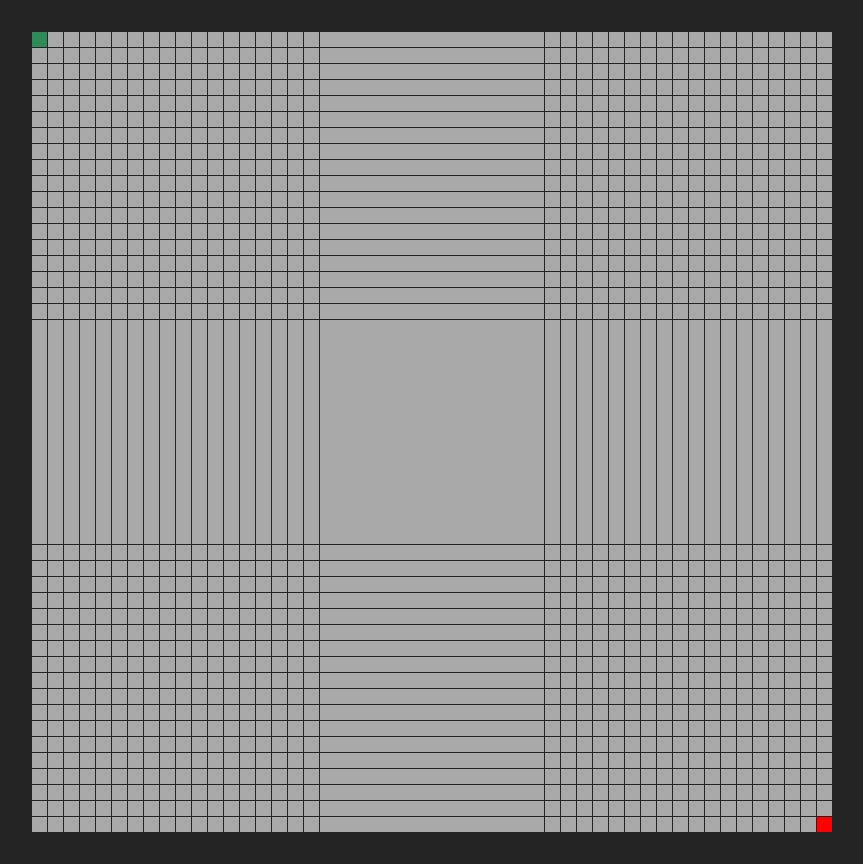
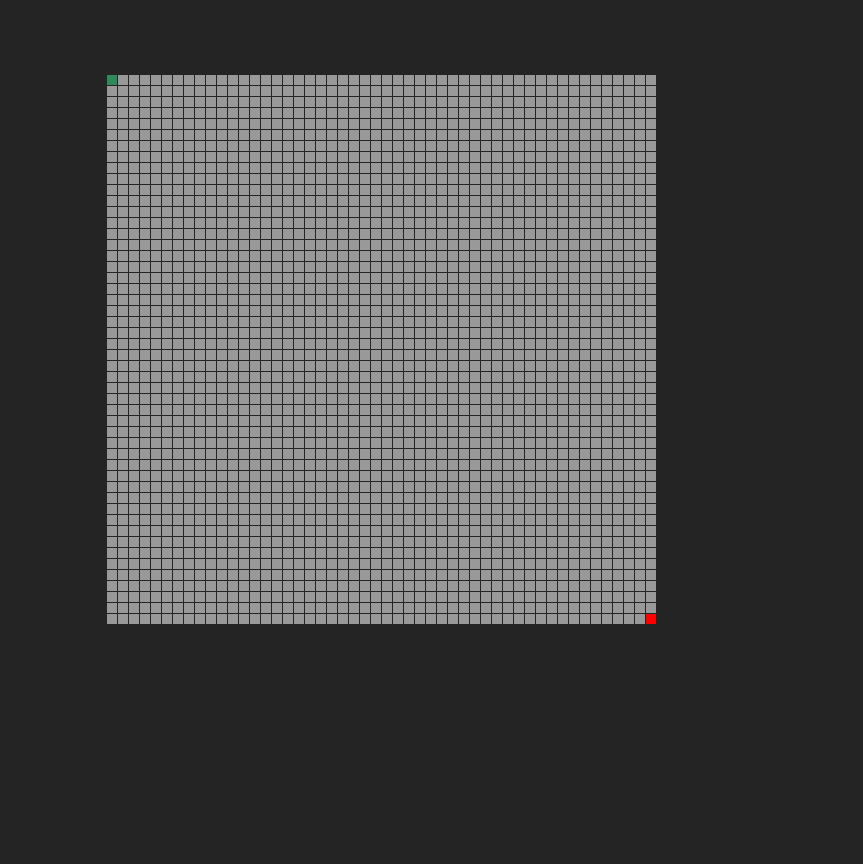
Before and after one commit to Dragonfyle/dijkstra-s-algorythm-visualization, a React (Vite) app: page / in a window 1280 px wide. Shown: the whole page, without its empty margins (208-1071 px from the left). After the commit the page ends 800 px from the top, so only its background shows below. Built offline with nearby package versions, Linux system fonts and the light colour scheme.

Commit message:
rework app to use canvas instead of divs

```diff
--- a/package.json
+++ b/package.json
@@ -10,8 +10,10 @@
     "preview": "vite preview"
   },
   "dependencies": {
+    "konva": "^9.3.6",
     "react": "^18.2.0",
     "react-dom": "^18.2.0",
+    "react-konva": "^18.2.10",
     "styled-components": "^6.1.8"
   },
   "devDependencies": {
--- a/src/components/Board.parts.ts
+++ b/src/components/Board.parts.ts
@@ -1,24 +1,6 @@
 import styled from "styled-components";
-import { getBackgroundColor } from "./Board.utils";
-import { GRID_SIDE_LENGTH } from "../config/initialConfig";
-import { SquareStatus } from "../types/board.types";
 
 export const BoardWrapper = styled.main`
   display: flex;
   user-select: none;
 `;
-
-export const GridWrapper = styled.div`
-  display: grid;
-  grid-template-columns: repeat(${GRID_SIDE_LENGTH}, 1fr);
-  grid-template-rows: repeat(${GRID_SIDE_LENGTH}, 1fr);
-  height: 800px;
-  width: 800px;
-  gap: 0.8px;
-`;
-
-export const Square = styled.div<{ $status: SquareStatus }>`
-  background-color: ${getBackgroundColor};
-  height: 100%;
-  width: 100%;
-`;
--- a/src/components/Board.tsx
+++ b/src/components/Board.tsx
@@ -1,17 +1,24 @@
 import React, { useEffect, useState } from "react";
-import { initialMatrix, SQUARE_STATUS_MAP } from "./Board.utils";
-import { DEFAULT_END_POS, DEFAULT_START_POS } from "../config/initialConfig";
+import {
+  getBackgroundColor,
+  initialMatrix,
+  SQUARE_STATUS_MAP,
+} from "./Board.utils";
+import { CONFIGURATION as CONF, defaults } from "../config/initialConfig";
 import { getAdjacencyList, stringifyVector } from "../utils/adjacencyList";
 import { Matrix, OnOff, StartEnd, Vector } from "../types/board.types";
 import * as P from "./Board.parts";
 import useDijkstras from "../utils/dijkstras";
+import { Layer, Rect, Stage } from "react-konva";
+import { KonvaEventObject } from "konva/lib/Node";
 
 export default function Board() {
   const [matrix, setMatrix] = useState<Matrix>(initialMatrix);
-  const [start, setStart] = useState<Vector>(DEFAULT_START_POS);
-  const [end, setEnd] = useState<Vector>(DEFAULT_END_POS);
+  const [start, setStart] = useState<Vector>(defaults.StartPos);
+  const [end, setEnd] = useState<Vector>(defaults.EndPos);
   const [adjacencyList, setAdjacencyList] = useState(getAdjacencyList(matrix));
   const [version, setVersion] = useState(0);
+  const [zoom, setZoom] = useState(1);
 
   useDijkstras({
     // matrix,
@@ -37,13 +44,13 @@ export default function Board() {
   }
 
   function updateMatrixStartEnd(array: Vector, method: StartEnd) {
-    const refMap = {
+    const stateMap = {
       start: start,
       end: end,
     };
     const status = SQUARE_STATUS_MAP[method];
     const [row, col] = array;
-    const [prevRow, prevCol] = refMap[method];
+    const [prevRow, prevCol] = stateMap[method];
 
     setMatrix((prev) => {
       const previous = JSON.parse(JSON.stringify(prev));
@@ -55,42 +62,48 @@ export default function Board() {
     method === "end" ? setEnd([row, col]) : setStart([row, col]);
   }
 
-  function handleMouseOver(e: React.MouseEvent, [rowIdx, colIdx]: Vector) {
-    e.preventDefault();
-    e.stopPropagation();
+  function handleLeftClick(
+    e: KonvaEventObject<MouseEvent>,
+    [rowIdx, colIdx]: Vector
+  ) {
+    e.evt.preventDefault();
+    e.evt.stopPropagation();
 
-    if (e.buttons === 1) {
-      if (e.ctrlKey) {
+    let buttonProperty: "button" | "buttons" | undefined;
+    let primaryBtnId: 0 | 1 | undefined;
+
+    switch (e.type) {
+      case "click":
+        buttonProperty = "button";
+        primaryBtnId = 0;
+        break;
+      case "mousemove":
+        buttonProperty = "buttons";
+        primaryBtnId = 1;
+        break;
+    }
+    if (!buttonProperty || primaryBtnId === undefined) return;
+
+    if (e.evt[buttonProperty] === primaryBtnId) {
+      if (e.evt.ctrlKey) {
         setSquaresOnOff([rowIdx, colIdx], "off");
-      } else if (e.shiftKey) {
+        setVersion(Math.random());
+      } else if (e.evt.shiftKey) {
         setSquaresOnOff([rowIdx, colIdx], "on");
+        setVersion(Math.random());
+      } else {
+        setStartEndPos([rowIdx, colIdx], "start");
+        setVersion(Math.random());
       }
+    } else if (e.evt[buttonProperty] === 2) {
+      setStartEndPos([rowIdx, colIdx], "end");
       setVersion(Math.random());
     }
   }
 
-  function handleLeftClick(e: React.MouseEvent, [rowIdx, colIdx]: Vector) {
-    e.preventDefault();
-    e.stopPropagation();
-
-    if (e.ctrlKey) {
-      setSquaresOnOff([rowIdx, colIdx], "off");
-      setVersion(Math.random());
-    } else if (e.shiftKey) {
-      setSquaresOnOff([rowIdx, colIdx], "on");
-      setVersion(Math.random());
-    } else {
-      setStartEndPos([rowIdx, colIdx], "start");
-      setVersion(Math.random());
-    }
-  }
-
-  function handleRightClick(e: React.MouseEvent, [rowIdx, colIdx]: Vector) {
-    e.preventDefault();
-    e.stopPropagation();
-
-    setStartEndPos([rowIdx, colIdx], "end");
-    setVersion(Math.random());
+  function handleRightClick(e: KonvaEventObject<MouseEvent>) {
+    e.evt.preventDefault();
+    e.evt.stopPropagation();
   }
 
   function setSquaresOnOff(array: Vector, method: OnOff) {
@@ -112,32 +125,60 @@ export default function Board() {
     setVersion(Math.random());
   }
 
+  const squareConfig = {
+    sideLength:
+      (CONF.KONVA.STAGE.WIDTH /
+        (CONF.NUM_SQUARES * CONF.KONVA.SQUARE.SPACING_COEF)) *
+      zoom,
+    posX: CONF.KONVA.SQUARE.SIDE_LENGTH * zoom,
+    posY: CONF.KONVA.SQUARE.SIDE_LENGTH * zoom,
+  };
+
   function renderGrid(renderableMatrix: Matrix) {
     return renderableMatrix.map((row, rowIdx) =>
       row
         .map((element, colIdx) => (
-          <P.Square
-            key={`${rowIdx}${colIdx}`}
-            $status={element}
+          <Rect
+            fill={getBackgroundColor({ status: element })}
+            width={squareConfig.sideLength}
+            height={squareConfig.sideLength}
+            x={squareConfig.posX * colIdx}
+            y={squareConfig.posY * rowIdx}
+            // key={`${rowIdx}${colIdx}${element}`}
+            onMouseMove={(e) => handleLeftClick(e, [rowIdx, colIdx] as Vector)}
             onClick={(e) => handleLeftClick(e, [rowIdx, colIdx] as Vector)}
-            onMouseOver={(e) => handleMouseOver(e, [rowIdx, colIdx] as Vector)}
-            onContextMenu={(e) =>
-              handleRightClick(e, [rowIdx, colIdx] as Vector)
-            }
+            // onMouseOver={(e) => handleMouseOver(e, [rowIdx, colIdx] as Vector)}
+            onContextMenu={(e) => handleRightClick(e)}
           />
         ))
         .flat()
     );
   }
 
+  function handleWheel(e: KonvaEventObject<WheelEvent>) {
+    e.evt.preventDefault();
+    if (e.evt.deltaY > 0) {
+      setZoom((prev) => Math.max(1, prev - 0.3));
+    } else {
+      setZoom((prev) => Math.min(10, prev + 0.3));
+    }
+  }
+
   useEffect(() => {
-    updateMatrixStartEnd(DEFAULT_START_POS, "start");
-    updateMatrixStartEnd(DEFAULT_END_POS, "end");
+    updateMatrixStartEnd(defaults.StartPos, "start");
+    updateMatrixStartEnd(defaults.EndPos, "end");
   }, []);
 
   return (
     <P.BoardWrapper>
-      <P.GridWrapper>{...renderGrid(matrix)}</P.GridWrapper>
+      <Stage
+        height={CONF.KONVA.STAGE.HEIGHT}
+        width={CONF.KONVA.STAGE.WIDTH}
+        onWheel={(e) => handleWheel(e)}
+        onContextMenu={(e) => handleRightClick(e)}
+      >
+        <Layer>{...renderGrid(matrix)}</Layer>
+      </Stage>
     </P.BoardWrapper>
   );
 }
--- a/src/components/Board.utils.ts
+++ b/src/components/Board.utils.ts
@@ -1,4 +1,4 @@
-import { GRID_SIDE_LENGTH } from "../config/initialConfig";
+import { CONFIGURATION } from "../config/initialConfig";
 import { Coord, Matrix, Row, SquareStatus } from "../types/board.types";
 
 const SQUARE_STATUS_MAP = {
@@ -28,24 +28,27 @@ function makeMatrixFromArray(array: Row, rowLength: Coord) {
     { currentRow: 0, matrix: [] as Matrix }
   ).matrix;
 }
-const initialArray = Array(GRID_SIDE_LENGTH ** 2).fill(0);
+const initialArray = Array(CONFIGURATION.NUM_SQUARES ** 2).fill(0);
 
-const initialMatrix = makeMatrixFromArray(initialArray, GRID_SIDE_LENGTH);
+const initialMatrix = makeMatrixFromArray(
+  initialArray,
+  CONFIGURATION.NUM_SQUARES
+);
 
-function getBackgroundColor({ $status }: { $status: SquareStatus }) {
-  switch ($status) {
+function getBackgroundColor({ status }: { status: SquareStatus }) {
+  switch (status) {
     case 0:
-      return "darkgray";
+      return CONFIGURATION.STATUS_COLORS[0];
     case 1:
-      return "seagreen";
+      return CONFIGURATION.STATUS_COLORS[1];
     case 2:
-      return "red";
+      return CONFIGURATION.STATUS_COLORS[2];
     case 3:
-      return "gray";
+      return CONFIGURATION.STATUS_COLORS[3];
     case 4:
-      return "blue";
+      return CONFIGURATION.STATUS_COLORS[4];
     case 5:
-      return "blue";
+      return CONFIGURATION.STATUS_COLORS[5];
   }
 }
 
--- a/src/config/initialConfig.ts
+++ b/src/config/initialConfig.ts
@@ -1,17 +1,49 @@
 import { Vector } from "../types/board.types";
 
-const GRID_SIDE_LENGTH = 50;
+const _CONFIGURATION = Object.freeze({
+  KONVA: Object.freeze({
+    STAGE: Object.freeze({
+      WIDTH: 650,
+      HEIGHT: 650,
+    }),
+    SQUARE: Object.freeze({
+      SIDE_LENGTH: 11,
+      SPACING_COEF: 1.3,
+    }),
+  }),
+  NUM_SQUARES: 50,
+  START_NODE: "row0col0",
+  STATUS_COLORS: Object.freeze({
+    0: "#999",
+    1: "seagreen",
+    2: "red",
+    3: "#555",
+    4: "#66b",
+    5: "blue",
+  }),
+});
 
-const DEFAULT_START_POS = [0, 0] as Vector;
-const DEFAULT_END_POS = [GRID_SIDE_LENGTH - 1, GRID_SIDE_LENGTH - 1] as Vector;
+const _defaults = Object.freeze({
+  StartPos: [0, 0] as Vector,
+  EndPos: [
+    _CONFIGURATION.NUM_SQUARES - 1,
+    _CONFIGURATION.NUM_SQUARES - 1,
+  ] as Vector,
+  endNode: `row${_CONFIGURATION.NUM_SQUARES - 1}col${
+    _CONFIGURATION.NUM_SQUARES - 1
+  }`,
+});
 
-const START_NODE = "row0col0";
-const END_NODE = `row${GRID_SIDE_LENGTH - 1}col${GRID_SIDE_LENGTH - 1}`;
+const CONFIGURATION = new Proxy(_CONFIGURATION, {
+  set: () => {
+    throw new Error("configuration is readonly, do not mutate");
+  },
+});
 
-export {
-  DEFAULT_END_POS,
-  DEFAULT_START_POS,
-  GRID_SIDE_LENGTH,
-  START_NODE,
-  END_NODE,
-};
+const defaults = new Proxy(_defaults, {
+  set: () => {
+    throw new Error("defaults is readonly, do not mutate");
+  },
+});
+
+export { CONFIGURATION, defaults };
--- a/src/types/board.types.ts
+++ b/src/types/board.types.ts
@@ -1,4 +1,4 @@
-import { GRID_SIDE_LENGTH } from "../config/initialConfig";
+import { CONFIGURATION } from "../config/initialConfig";
 
 type StartEnd = "start" | "end";
 
@@ -18,7 +18,7 @@ type NumericRange<
       ARR[START] extends undefined ? ACC : ACC | ARR["length"]
     >;
 
-type Coord = NumericRange<0, typeof GRID_SIDE_LENGTH, []>;
+type Coord = NumericRange<0, typeof CONFIGURATION.NUM_SQUARES, []>;
 
 type Vector = [Coord, Coord];
 
--- a/src/utils/adjacencyList.ts
+++ b/src/utils/adjacencyList.ts
@@ -1,5 +1,5 @@
 import { SQUARE_STATUS_MAP } from "../components/Board.utils";
-import { GRID_SIDE_LENGTH } from "../config/initialConfig";
+import { CONFIGURATION } from "../config/initialConfig";
 import {
   AdjacencyList,
   Matrix,
@@ -61,7 +61,9 @@ function getNeighbors(boardMatrix: Matrix, [row, col]: Vector) {
 }
 
 function isVectorWithinBounds(vector: Vector) {
-  return vector.every((coord) => coord >= 0 && coord <= GRID_SIDE_LENGTH - 1);
+  return vector.every(
+    (coord) => coord >= 0 && coord <= CONFIGURATION.NUM_SQUARES - 1
+  );
 }
 
 function getAdjacencyList(boardMatrix: Matrix) {
--- a/src/utils/dijkstras.ts
+++ b/src/utils/dijkstras.ts
@@ -77,7 +77,6 @@ export default function useDijkstras({
 
               return previous;
             });
-
             await delay(1);
           }
         }
--- a/tsconfig.json
+++ b/tsconfig.json
@@ -2,7 +2,8 @@
   "compilerOptions": {
     "target": "ES2020",
     "useDefineForClassFields": true,
-    "lib": ["ES2020", "DOM", "DOM.Iterable"],
+    "lib": ["ES2020", "DOM", "DOM.Iterable", "es6",
+    "dom"],
     "module": "ESNext",
     "skipLibCheck": true,
 
```
Also changed, not shown: 1 other file (tests, documents, lock files or other folders).
